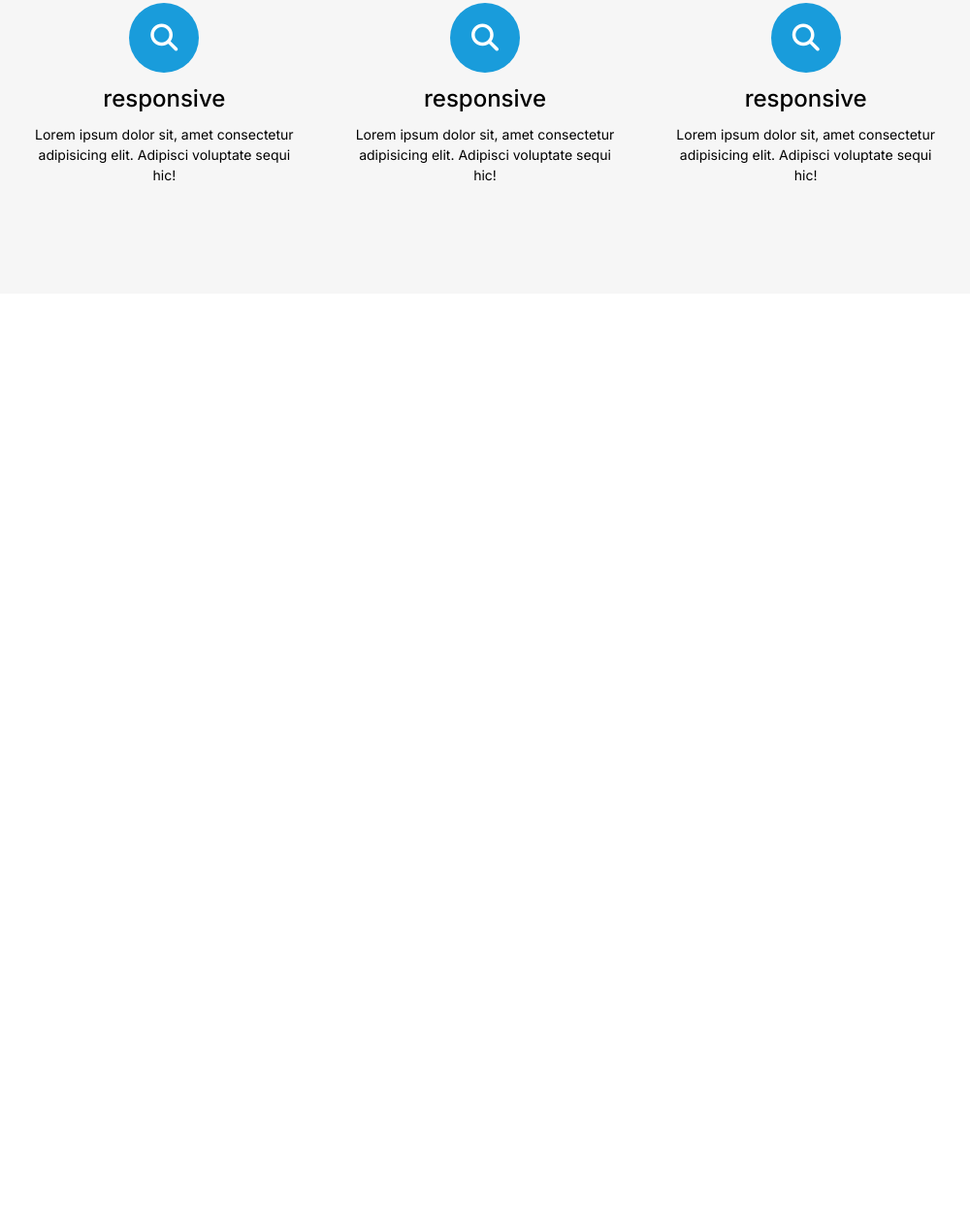
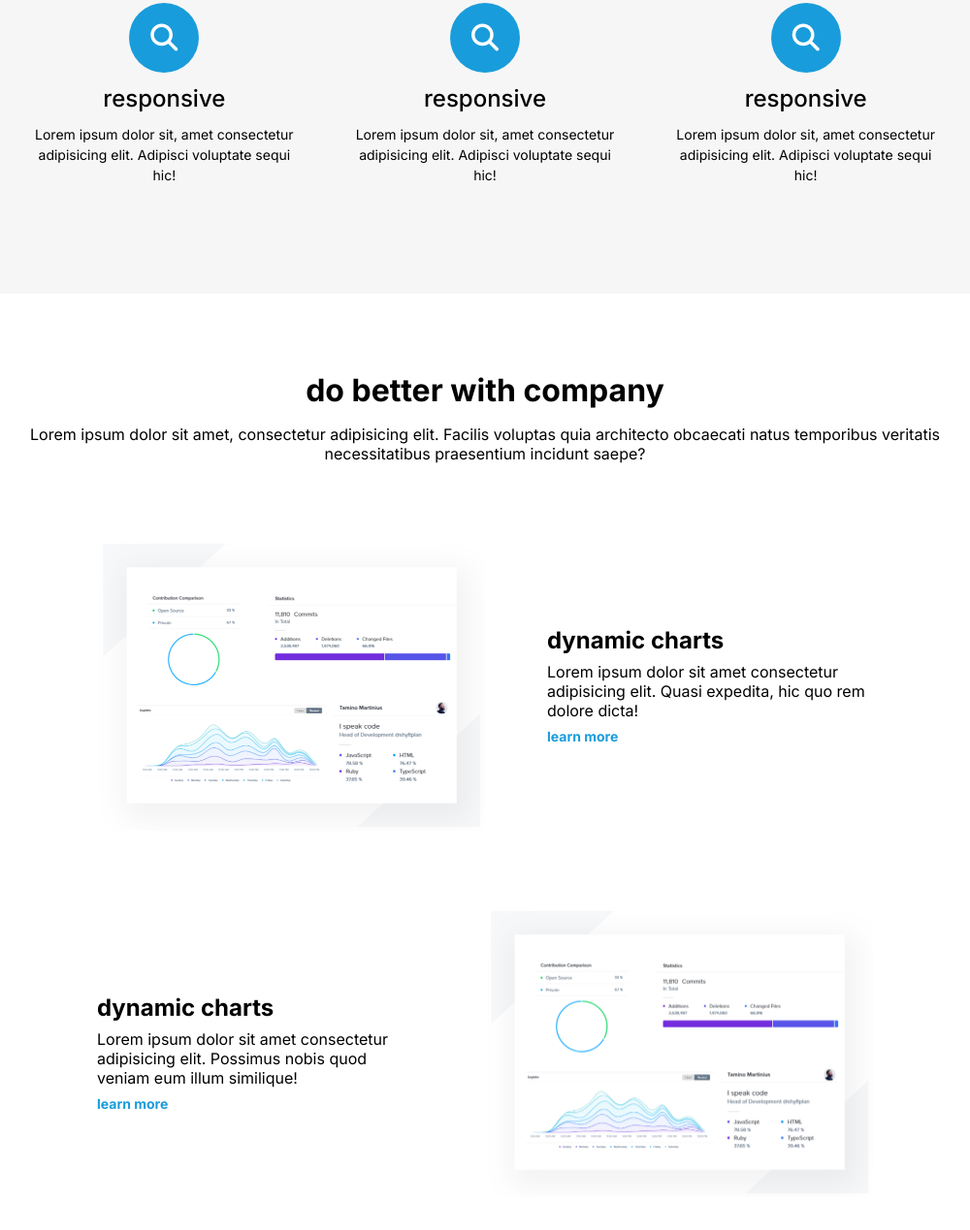
Before and after one commit to yasirjamah123/landing-page-, a plain HTML site: page index.html in a window 1280 px wide. Shown: the part 1249-2518 px from the top of the page at 97% size, without its empty margins (140-1140 px from the left). Before the commit the page ends 1552 px from the top, so only its background shows below. Drawn offline with Linux system fonts and the light colour scheme.

Commit message:
features

```diff
--- a/index.html
+++ b/index.html
@@ -108,14 +108,48 @@
                                 <h4    class="card__title">responsive</h4>
                                 <p class="card__para">
                                    Lorem ipsum dolor sit, amet consectetur adipisicing elit. Adipisci voluptate sequi hic!
-
-
                                 </p>
                             </div>
                         </div>
                     </div>
                 </div>
             </section>
+
+            <section id="features">
+                <div class="container">
+                    <div class="row features__row">
+                        <h2 class="features__title">
+                            do better with company
+                        </h2>
+                        <p class="features_para">
+                            Lorem ipsum dolor sit amet, consectetur adipisicing elit. Facilis voluptas quia architecto obcaecati natus temporibus veritatis necessitatibus praesentium incidunt saepe?
+                        </p>
+                        <div   class="feature">
+                            <img src="assets/feature-image.png" alt="" class="feature__image">
+                            <div class="feature__text">
+                                <h4 class="feature__title">dynamic charts</h4>
+                                <p class="feature__para">Lorem ipsum dolor sit amet consectetur adipisicing elit. Quasi expedita, hic quo rem dolore dicta!</p>
+                                <a href="#" class="feature__link">learn more </a>
+                            </div>
+                        </div>
+                        <div   class="feature">
+                            <div class="feature__text">
+                                <h4 class="feature__title">dynamic charts</h4>
+                                <p class="feature__para">Lorem ipsum dolor sit amet consectetur adipisicing elit. Possimus nobis quod veniam eum illum similique!</p>
+                                <a href="#" class="feature__link">learn more </a>
+                            </div>
+                            <img src="assets/feature-image.png" alt="" class="feature__image">
+                        </div>
+                    </div>
+                </div>
+            </section>
+
+            <section id="reviews">
+                <div class="container">
+                    <div class="row"></div>
+
+                </div>
+            </section>
         </main>
 </body>
 </html>
--- a/style.css
+++ b/style.css
@@ -146,3 +146,55 @@ a{
     font-size: 14px;
     line-height: 1.5;
  }
+
+ /* features */
+
+ .features__row{
+    display: flex;
+    flex-direction: column;
+    align-items: center;
+    text-align: center;
+    gap: 16px;
+ }
+
+ .features__title{
+    font-size: 32px;
+ }
+
+ .features__para{
+    max-width: 600px;
+    line-height: 1.5;
+ }
+
+ .feature{
+    display: flex;
+    gap: 64px;
+    margin-top: 64px;
+    max-width: 800px;
+ }
+
+
+.feature__image{
+    width: 50%;
+}
+
+.feature__text{
+    display: flex;
+    flex-direction: column;
+    text-align: left;
+    justify-content:center;
+    align-items: start;
+    gap: 8px;
+}
+.feature__title{
+    font-size: 24px;
+}
+.feature__link{
+    font-size: 14px;
+    font-weight: 700;
+    color: var(--primary);
+}
+
+.feature__link:hover{
+    border-bottom: 1px solid var(--primary);
+}
```
